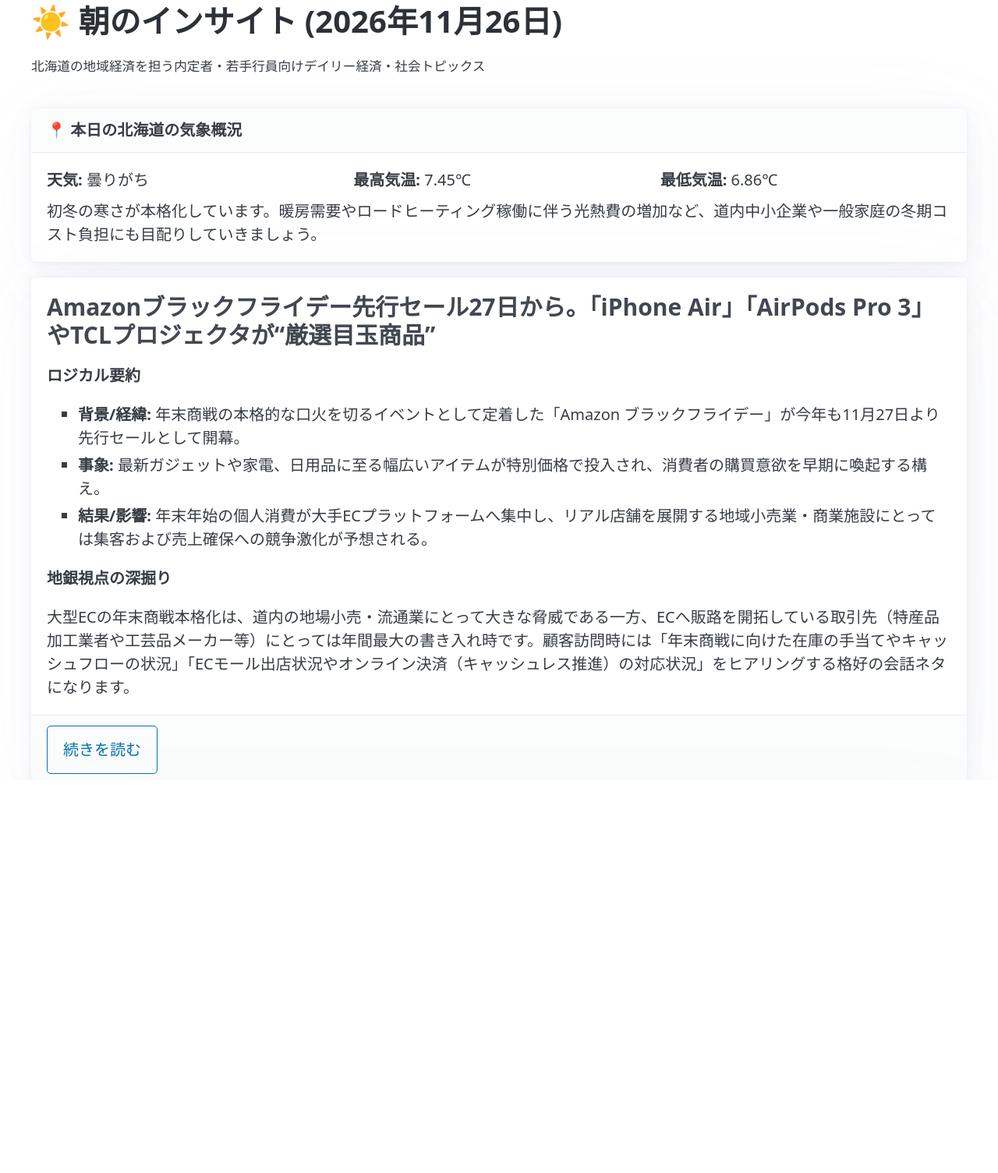
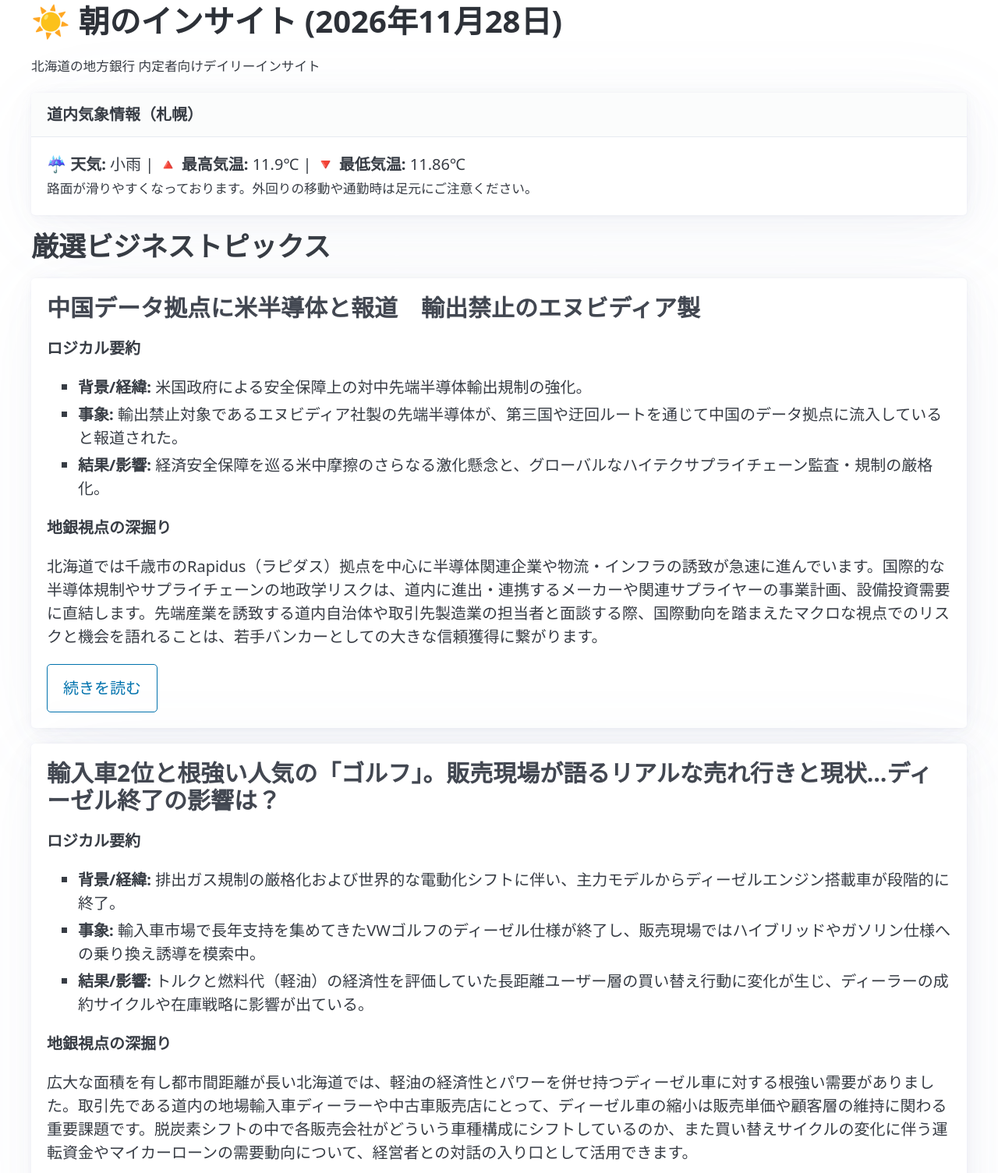
Before and after one commit to oaksenorita/morning-news-bot, a plain HTML site: page docs/index.html in a window 1280 px wide. Shown: the part 16-1521 px from the top of the page at 78% size. Drawn offline with nearby package versions, Linux system fonts and the light colour scheme.

Commit message:
Update daily news HTML

```diff
--- a/docs/index.html
+++ b/docs/index.html
@@ -3,84 +3,84 @@
 <head>
   <meta charset="UTF-8">
   <meta name="viewport" content="width=device-width, initial-scale=1.0">
-  <title>朝のインサイト - 2026年11月26日</title>
+  <title>朝のインサイト - 2026年11月28日</title>
   <link rel="stylesheet" href="https://cdn.jsdelivr.net/npm/@picocss/pico@2/css/pico.min.css">
 </head>
 <body>
   <main class="container">
-    <header style="margin-bottom: 2rem;">
-      <h1>☀️ 朝のインサイト (2026年11月26日)</h1>
-      <p><small>北海道の地域経済を担う内定者・若手行員向けデイリー経済・社会トピックス</small></p>
+    <header>
+      <h1>☀️ 朝のインサイト (2026年11月28日)</h1>
+      <p><small>北海道の地方銀行 内定者向けデイリーインサイト</small></p>
     </header>
 
-    <!-- 天気情報 -->
+    <section>
       <article>
-      <header>
-        <strong>📍 本日の北海道の気象概況</strong>
-      </header>
-      <div class="grid">
-        <div><strong>天気:</strong> 曇りがち</div>
-        <div><strong>最高気温:</strong> 7.45℃</div>
-        <div><strong>最低気温:</strong> 6.86℃</div>
-      </div>
-      <p style="margin-top: 0.5rem; margin-bottom: 0;">
-        初冬の寒さが本格化しています。暖房需要やロードヒーティング稼働に伴う光熱費の増加など、道内中小企業や一般家庭の冬期コスト負担にも目配りしていきましょう。
+        <header><strong>道内気象情報（札幌）</strong></header>
+        <p style="margin-bottom: 0;">
+          <span>☔ <strong>天気:</strong> 小雨</span> |
+          <span>🔺 <strong>最高気温:</strong> 11.9℃</span> |
+          <span>🔻 <strong>最低気温:</strong> 11.86℃</span>
         </p>
+        <small>路面が滑りやすくなっております。外回りの移動や通勤時は足元にご注意ください。</small>
       </article>
+    </section>
 
-    <!-- ニュース1：Amazonブラックフライデー -->
+    <section>
+      <h2>厳選ビジネストピックス</h2>
+
+      <!-- ニュース1: 半導体 -->
       <article>
-      <h3>Amazonブラックフライデー先行セール27日から。「iPhone Air」「AirPods Pro 3」やTCLプロジェクタが“厳選目玉商品”</h3>
+        <h3>中国データ拠点に米半導体と報道　輸出禁止のエヌビディア製</h3>
         <p><b>ロジカル要約</b></p>
         <ul>
-        <li><strong>背景/経緯:</strong> 年末商戦の本格的な口火を切るイベントとして定着した「Amazon ブラックフライデー」が今年も11月27日より先行セールとして開幕。</li>
-        <li><strong>事象:</strong> 最新ガジェットや家電、日用品に至る幅広いアイテムが特別価格で投入され、消費者の購買意欲を早期に喚起する構え。</li>
-        <li><strong>結果/影響:</strong> 年末年始の個人消費が大手ECプラットフォームへ集中し、リアル店舗を展開する地域小売業・商業施設にとっては集客および売上確保への競争激化が予想される。</li>
+          <li><strong>背景/経緯:</strong> 米国政府による安全保障上の対中先端半導体輸出規制の強化。</li>
+          <li><strong>事象:</strong> 輸出禁止対象であるエヌビディア社製の先端半導体が、第三国や迂回ルートを通じて中国のデータ拠点に流入していると報道された。</li>
+          <li><strong>結果/影響:</strong> 経済安全保障を巡る米中摩擦のさらなる激化懸念と、グローバルなハイテクサプライチェーン監査・規制の厳格化。</li>
         </ul>
         <p><b>地銀視点の深掘り</b></p>
         <p>
-        大型ECの年末商戦本格化は、道内の地場小売・流通業にとって大きな脅威である一方、ECへ販路を開拓している取引先（特産品加工業者や工芸品メーカー等）にとっては年間最大の書き入れ時です。顧客訪問時には「年末商戦に向けた在庫の手当てやキャッシュフローの状況」「ECモール出店状況やオンライン決済（キャッシュレス推進）の対応状況」をヒアリングする格好の会話ネタになります。
+          北海道では千歳市のRapidus（ラピダス）拠点を中心に半導体関連企業や物流・インフラの誘致が急速に進んでいます。国際的な半導体規制やサプライチェーンの地政学リスクは、道内に進出・連携するメーカーや関連サプライヤーの事業計画、設備投資需要に直結します。先端産業を誘致する道内自治体や取引先製造業の担当者と面談する際、国際動向を踏まえたマクロな視点でのリスクと機会を語れることは、若手バンカーとしての大きな信頼獲得に繋がります。
         </p>
-      <footer>
-        <a href="https://news.yahoo.co.jp/articles/3855ffcfdb12bc755114ba7623fc493225e5b179?source=rss" role="button" class="outline" target="_blank" rel="noopener noreferrer">続きを読む</a>
-      </footer>
+        <a href="https://news.yahoo.co.jp/articles/3c664d9fbfea2d2f3f76ed839d30af59b034fe51?source=rss" role="button" class="outline" target="_blank" rel="noopener noreferrer">続きを読む</a>
       </article>
 
-    <!-- ニュース2：アンソロピックの企業向けAI安全機能 -->
+      <!-- ニュース2: ゴルフ ディーゼル終了 -->
       <article>
-      <h3>アンソロピック、Claudeの悪用を検知する企業向け「EFS」の公開ベータ開始</h3>
+        <h3>輸入車2位と根強い人気の「ゴルフ」。販売現場が語るリアルな売れ行きと現状…ディーゼル終了の影響は？</h3>
         <p><b>ロジカル要約</b></p>
         <ul>
-        <li><strong>背景/経緯:</strong> 生成AIの企業導入が急速に進む中、機密情報の漏洩やコンプライアンス違反、不正利用といったAI特有のリスクマネジメントが喫緊の課題に。</li>
-        <li><strong>事象:</strong> アンソロピック社が、自社AI「Claude」の不正・悪用をリアルタイムに検知・ブロックするエンタープライズ向け新機能「EFS」のパブリックベータ提供を開始。</li>
-        <li><strong>結果/影響:</strong> 高度なセキュリティと統制が求められる金融機関や大企業において、生成AIを活用した業務効率化・DXをより安全に加速させる基盤が整備される。</li>
+          <li><strong>背景/経緯:</strong> 排出ガス規制の厳格化および世界的な電動化シフトに伴い、主力モデルからディーゼルエンジン搭載車が段階的に終了。</li>
+          <li><strong>事象:</strong> 輸入車市場で長年支持を集めてきたVWゴルフのディーゼル仕様が終了し、販売現場ではハイブリッドやガソリン仕様への乗り換え誘導を模索中。</li>
+          <li><strong>結果/影響:</strong> トルクと燃料代（軽油）の経済性を評価していた長距離ユーザー層の買い替え行動に変化が生じ、ディーラーの成約サイクルや在庫戦略に影響が出ている。</li>
         </ul>
         <p><b>地銀視点の深掘り</b></p>
         <p>
-        銀行業務における融資審査や契約書チェック、顧客応対の高度化にAI活用は不可欠になりつつありますが、厳格な情報管理とガバナンスが前提です。自行のDX推進状況を学ぶ契機となるだけでなく、取引先の中小企業経営者に対しても「安全な生成AI導入による人手不足対策」といったコンサルティング的な対話の切り口として活用できます。
+          広大な面積を有し都市間距離が長い北海道では、軽油の経済性とパワーを併せ持つディーゼル車に対する根強い需要がありました。取引先である道内の地場輸入車ディーラーや中古車販売店にとって、ディーゼル車の縮小は販売単価や顧客層の維持に関わる重要課題です。脱炭素シフトの中で各販売会社がどういう車種構成にシフトしているのか、また買い替えサイクルの変化に伴う運転資金やマイカーローンの需要動向について、経営者との対話の入り口として活用できます。
         </p>
-      <footer>
-        <a href="https://news.yahoo.co.jp/articles/cf868099be3613c2a3caaae8073783f83ac0e63b?source=rss" role="button" class="outline" target="_blank" rel="noopener noreferrer">続きを読む</a>
-      </footer>
+        <a href="https://news.yahoo.co.jp/articles/c829389d3c76ca0beffe496a30570e6228adefb2?source=rss" role="button" class="outline" target="_blank" rel="noopener noreferrer">続きを読む</a>
       </article>
 
-    <!-- ニュース3：物流・通販の再配達トラブルと送料問題 -->
+      <!-- ニュース3: ハイエース キャンピングカー -->
       <article>
-      <h3>ネット通販の荷物が「オートロックで入れなかった」と持ち戻りに。再配達でも受け取れず、ついには「保管期限切れ」で返送されてしまった！ 一度も商品を受け取っていないのに、往復の送料まで請求されるのでしょうか？</h3>
+        <h3>『いつもはミニバン的に、週末はキャンピングカーに！』1台2役をこなす、マルチに使えるハイエース</h3>
         <p><b>ロジカル要約</b></p>
         <ul>
-        <li><strong>背景/経緯:</strong> 物流業界の「2024年問題」以降、ドライバー不足と配送コストの高騰が継続し、再配達に伴う配送リソースの浪費が社会問題化。</li>
-        <li><strong>事象:</strong> オートロック不在等で荷物を受け取れず保管期限切れで返送となった場合、未受取であっても利用規約に基づき往復送料を請求される法意や契約上の実態が周知されている。</li>
-        <li><strong>結果/影響:</strong> 配送コストの荷主・消費者側への適正な転嫁が進むとともに、置き配や宅配ボックスの導入など、ラストワンマイルの効率化が不可逆な潮流に。</li>
+          <li><strong>背景/経緯:</strong> アウトドアや車中泊需要の定着と、高額な本格キャンピングカーの維持費・取り回しに対するハードルの高さ。</li>
+          <li><strong>事象:</strong> 平日は日常の通勤・送迎に使い、週末は車中泊やキャンプに対応できる「1台2役」のライトカスタム・ハイエースの注目度が上昇。</li>
+          <li><strong>結果/影響:</strong> 車両架装メーカーやアフターパーツ市場の需要喚起、幅広いファミリー層・シニア層へのアウトドア裾野の拡大。</li>
         </ul>
         <p><b>地銀視点の深掘り</b></p>
         <p>
-        広大な北海道では、物流の維持と配送コストの抑制が事業継続の死活問題です。運輸業の取引先に対する燃料費・人件費負担のモニタリングはもちろん、道内特産品を全国発送する食品メーカー等に対し「再配達ロスや返送リスクを踏まえた販売規約の見直し」や「共同配送・置き配インフラへの投資融資提案」など、事業実態に寄り添った対話を行う視点が求められます。
+          オートキャンプ場や自然観光資源が豊富な北海道では、アウトドア・車中泊関連消費は地域創生の重要テーマです。地場の自動車整備工場や内装架装業者にとっては、こうしたライトキャンパーへの架装事業が新たな高付加価値ビジネスとなる可能性があります。また、キャンプ場や道の駅を運営する観光事業者に対しても「車中泊向け電源サイト」やインフラ整備のための資金提案を行うなど、道内観光・モノづくり企業双方への事業性理解と提案に繋がる話題です。
         </p>
+        <a href="https://news.yahoo.co.jp/articles/546f94e390cdf2847b79dec9dc4d4369c6e97d4b?source=rss" role="button" class="outline" target="_blank" rel="noopener noreferrer">続きを読む</a>
+      </article>
+    </section>
+
     <footer>
-        <a href="https://news.yahoo.co.jp/articles/99d8452491b48638b562d4ab0bd435c19ec7a746?source=rss" role="button" class="outline" target="_blank" rel="noopener noreferrer">続きを読む</a>
+      <hr>
+      <p style="text-align: center;"><small>&copy; 2026 Regional Bank Newcomer Support Desk. All rights reserved.</small></p>
     </footer>
-    </article>
   </main>
 </body>
 </html>
```
Lines whose indentation alone changed are shown as unchanged.
